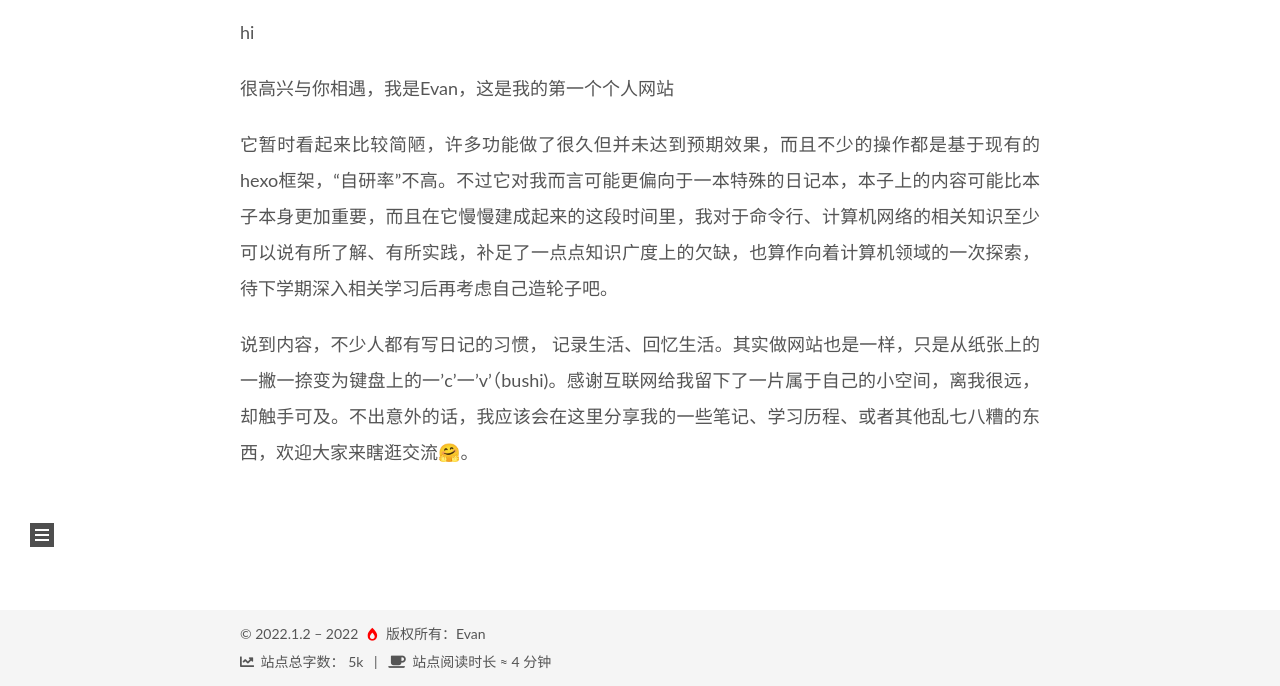
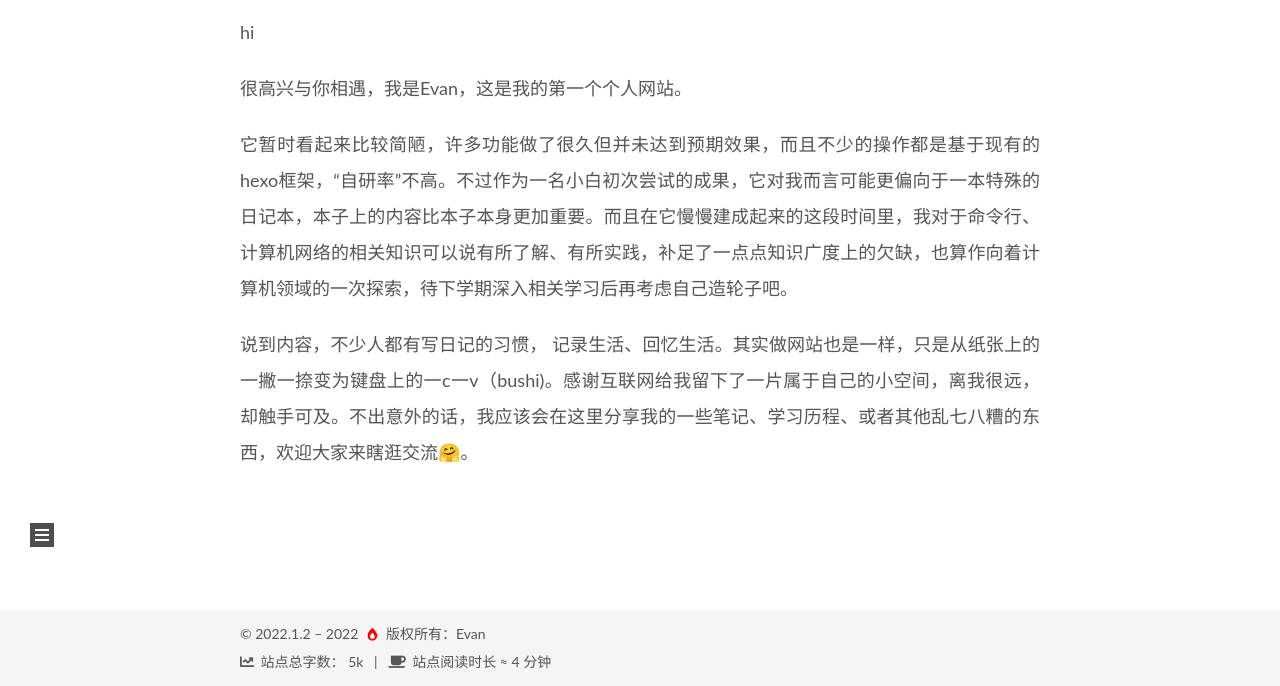
Before and after one commit to 726Evan/726Evan.github.io, a plain HTML site: page about/index.html in a window 1280 px wide. Shown: the part 208-894 px from the top of the page. Drawn offline with nearby package versions, Linux system fonts and the light colour scheme; some packages are replaced by stand-ins of ours; a script that the page names is missing.

Commit message:
Site updated: 2022-01-05 21:33:55

```diff
--- a/about/index.html
+++ b/about/index.html
@@ -20,15 +20,15 @@
   <link rel="stylesheet" href="https://cdn.jsdelivr.net/npm/animate.css@3.1.1/animate.min.css" integrity="sha256-PR7ttpcvz8qrF57fur/yAx1qXMFJeJFiA6pSzWi0OIE=" crossorigin="anonymous">
 
 <script class="next-config" data-name="main" type="application/json">{"hostname":"726evan.github.io","root":"/","images":"/images","scheme":"Mist","darkmode":false,"version":"8.9.0","exturl":false,"sidebar":{"position":"left","display":"post","padding":18,"offset":12},"copycode":true,"bookmark":{"enable":true,"color":"#222","save":"auto"},"mediumzoom":false,"lazyload":false,"pangu":false,"comments":{"style":"tabs","active":null,"storage":true,"lazyload":false,"nav":null},"stickytabs":false,"motion":{"enable":true,"async":false,"transition":{"post_block":"fadeIn","post_header":"fadeInDown","post_body":"fadeInDown","coll_header":"fadeInLeft","sidebar":"fadeInUp"}},"prism":false,"i18n":{"placeholder":"搜索...","empty":"没有找到任何搜索结果：${query}","hits_time":"找到 ${hits} 个搜索结果（用时 ${time} 毫秒）","hits":"找到 ${hits} 个搜索结果"},"path":"/search.xml","localsearch":{"enable":"ture","trigger":"auto","top_n_per_article":-1,"unescape":false,"preload":false}}</script><script src="/js/config.js"></script>
-<meta name="description" content="hi 很高兴与你相遇，我是Evan，这是我的第一个个人网站 它暂时看起来比较简陋，许多功能做了很久但并未达到预期效果，而且不少的操作都是基于现有的hexo框架，“自研率”不高。不过它对我而言可能更偏向于一本特殊的日记本，本子上的内容可能比本子本身更加重要，而且在它慢慢建成起来的这段时间里，我对于命令行、计算机网络的相关知识至少可以说有所了解、有所实践，补足了一点点知识广度上的欠缺，也算作向着计算机">
+<meta name="description" content="hi 很高兴与你相遇，我是Evan，这是我的第一个个人网站。 它暂时看起来比较简陋，许多功能做了很久但并未达到预期效果，而且不少的操作都是基于现有的hexo框架，“自研率”不高。不过作为一名小白初次尝试的成果，它对我而言可能更偏向于一本特殊的日记本，本子上的内容比本子本身更加重要。而且在它慢慢建成起来的这段时间里，我对于命令行、计算机网络的相关知识可以说有所了解、有所实践，补足了一点点知识广度上的">
 <meta property="og:type" content="website">
 <meta property="og:title" content="关于这里">
 <meta property="og:url" content="https://726evan.github.io/about/index.html">
 <meta property="og:site_name" content="Evan">
-<meta property="og:description" content="hi 很高兴与你相遇，我是Evan，这是我的第一个个人网站 它暂时看起来比较简陋，许多功能做了很久但并未达到预期效果，而且不少的操作都是基于现有的hexo框架，“自研率”不高。不过它对我而言可能更偏向于一本特殊的日记本，本子上的内容可能比本子本身更加重要，而且在它慢慢建成起来的这段时间里，我对于命令行、计算机网络的相关知识至少可以说有所了解、有所实践，补足了一点点知识广度上的欠缺，也算作向着计算机">
+<meta property="og:description" content="hi 很高兴与你相遇，我是Evan，这是我的第一个个人网站。 它暂时看起来比较简陋，许多功能做了很久但并未达到预期效果，而且不少的操作都是基于现有的hexo框架，“自研率”不高。不过作为一名小白初次尝试的成果，它对我而言可能更偏向于一本特殊的日记本，本子上的内容比本子本身更加重要。而且在它慢慢建成起来的这段时间里，我对于命令行、计算机网络的相关知识可以说有所了解、有所实践，补足了一点点知识广度上的">
 <meta property="og:locale" content="zh_CN">
 <meta property="article:published_time" content="2022-01-02T09:21:18.000Z">
-<meta property="article:modified_time" content="2022-01-05T13:23:22.607Z">
+<meta property="article:modified_time" content="2022-01-05T13:28:27.836Z">
 <meta property="article:author" content="Evan">
 <meta name="twitter:card" content="summary">
 
@@ -249,9 +249,9 @@
 
       <div class="post-body">
           <p>hi</p>
-<p>很高兴与你相遇，我是Evan，这是我的第一个个人网站</p>
-<p>它暂时看起来比较简陋，许多功能做了很久但并未达到预期效果，而且不少的操作都是基于现有的hexo框架，“自研率”不高。不过它对我而言可能更偏向于一本特殊的日记本，本子上的内容可能比本子本身更加重要，而且在它慢慢建成起来的这段时间里，我对于命令行、计算机网络的相关知识至少可以说有所了解、有所实践，补足了一点点知识广度上的欠缺，也算作向着计算机领域的一次探索，待下学期深入相关学习后再考虑自己造轮子吧。</p>
-<p>说到内容，不少人都有写日记的习惯， 记录生活、回忆生活。其实做网站也是一样，只是从纸张上的一撇一捺变为键盘上的一’c’一’v’（bushi)。感谢互联网给我留下了一片属于自己的小空间，离我很远，却触手可及。不出意外的话，我应该会在这里分享我的一些笔记、学习历程、或者其他乱七八糟的东西，欢迎大家来瞎逛交流🤗。</p>
+<p>很高兴与你相遇，我是Evan，这是我的第一个个人网站。</p>
+<p>它暂时看起来比较简陋，许多功能做了很久但并未达到预期效果，而且不少的操作都是基于现有的hexo框架，“自研率”不高。不过作为一名小白初次尝试的成果，它对我而言可能更偏向于一本特殊的日记本，本子上的内容比本子本身更加重要。而且在它慢慢建成起来的这段时间里，我对于命令行、计算机网络的相关知识可以说有所了解、有所实践，补足了一点点知识广度上的欠缺，也算作向着计算机领域的一次探索，待下学期深入相关学习后再考虑自己造轮子吧。</p>
+<p>说到内容，不少人都有写日记的习惯， 记录生活、回忆生活。其实做网站也是一样，只是从纸张上的一撇一捺变为键盘上的一c一v（bushi)。感谢互联网给我留下了一片属于自己的小空间，离我很远，却触手可及。不出意外的话，我应该会在这里分享我的一些笔记、学习历程、或者其他乱七八糟的东西，欢迎大家来瞎逛交流🤗。</p>
 
       </div>
 
```
Also changed, not shown: content.json (+1 -1 lines).
